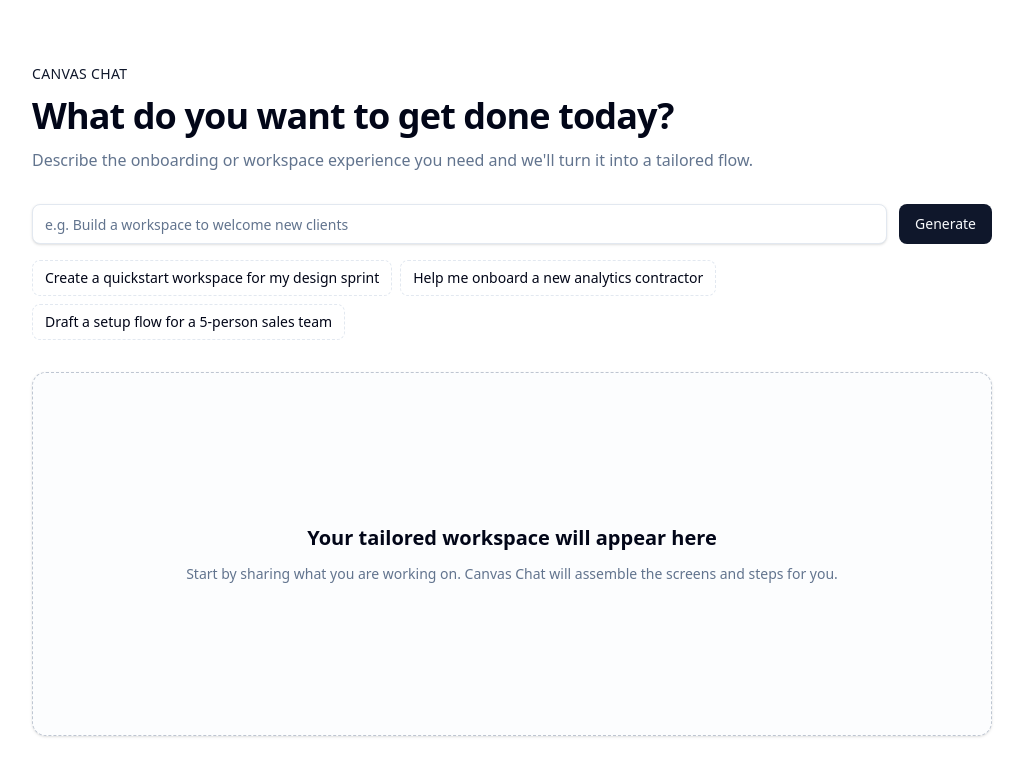
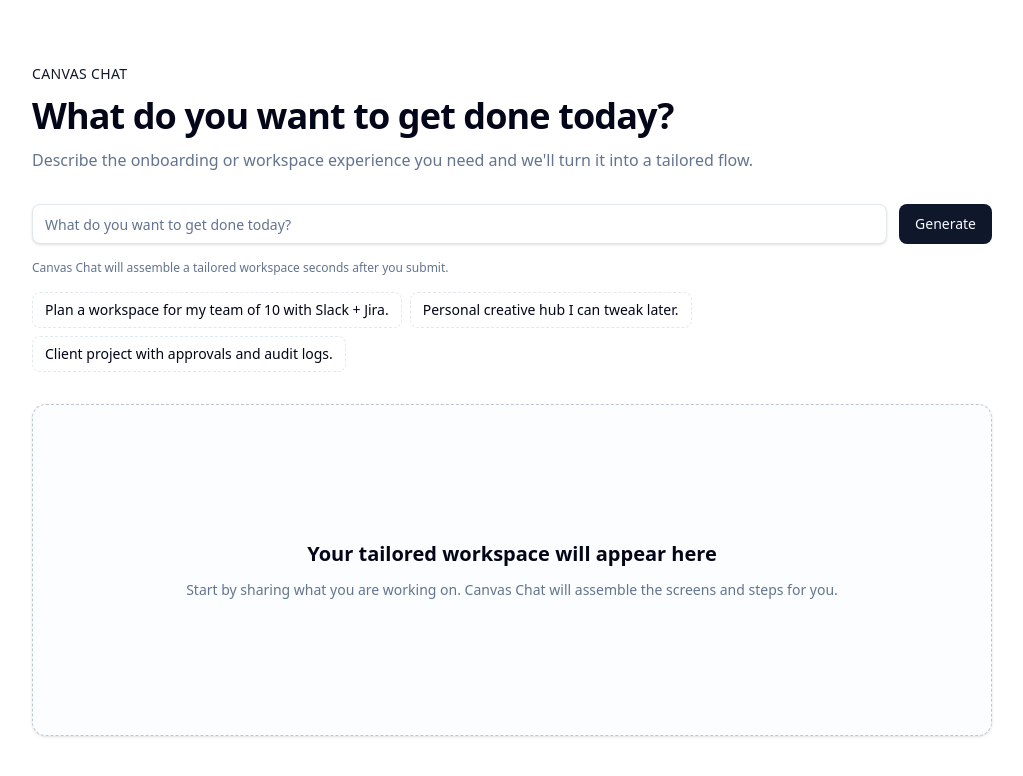
Before and after one commit to prateekjain24/gen_ui, a Next.js app: page /canvas in a window 1280 px wide. Shown: the top 776 px of the page, without its empty margins (128-1151 px from the left). Built offline with nearby package versions, Linux system fonts and the light colour scheme.

Commit message:
feat: polish canvas chat copy and example chips

```diff
--- a/src/components/canvas/CanvasChat.tsx
+++ b/src/components/canvas/CanvasChat.tsx
@@ -9,18 +9,13 @@ import { Button } from "@/components/ui/button";
 import { Card } from "@/components/ui/card";
 import { Input } from "@/components/ui/input";
 import { useStaggeredMount } from "@/hooks/useStaggeredMount";
+import { canvasCopy } from "@/lib/canvas/copy";
 import type { CanvasRecipe, CanvasRecipeId } from "@/lib/canvas/recipes";
 import { getRecipe } from "@/lib/canvas/recipes";
 import { ENV } from "@/lib/constants";
 import { createTelemetryQueue, type TelemetryQueue } from "@/lib/telemetry/events";
 import type { Field, FormPlan, StepperItem } from "@/lib/types/form";
 import { cn } from "@/lib/utils";
-
-const examplePrompts = [
-  "Create a quickstart workspace for my design sprint",
-  "Help me onboard a new analytics contractor",
-  "Draft a setup flow for a 5-person sales team",
-];
 
 type CanvasDecisionSource = "llm" | "heuristics";
 
@@ -268,7 +263,7 @@ export function CanvasChat(): React.ReactElement {
             <Input
               ref={inputRef}
               aria-label="Describe what you want to build"
-              placeholder="e.g. Build a workspace to welcome new clients"
+              placeholder={canvasCopy.placeholder}
               value={prompt}
               onChange={event => setPrompt(event.target.value)}
               className="flex-1"
@@ -285,18 +280,22 @@ export function CanvasChat(): React.ReactElement {
             </Button>
           </div>
 
+          <p className="text-xs text-muted-foreground">
+            {canvasCopy.helperText}
+          </p>
+
           <div className="flex flex-wrap items-center gap-2">
-            {examplePrompts.map(example => (
+            {canvasCopy.chips.map(chip => (
               <Button
-                key={example}
+                key={chip.prompt}
                 type="button"
                 variant="ghost"
                 size="sm"
                 className="border border-dashed border-input"
-                onClick={() => handleExampleClick(example)}
+                onClick={() => handleExampleClick(chip.prompt)}
                 disabled={isLoading}
               >
-                {example}
+                {chip.label}
               </Button>
             ))}
           </div>
--- /dev/null
+++ b/src/lib/canvas/copy.ts
@@ -0,0 +1,29 @@
+export interface CanvasChip {
+  label: string;
+  prompt: string;
+}
+
+export interface CanvasCopy {
+  placeholder: string;
+  helperText: string;
+  chips: readonly CanvasChip[];
+}
+
+export const canvasCopy: CanvasCopy = {
+  placeholder: "What do you want to get done today?",
+  helperText: "Canvas Chat will assemble a tailored workspace seconds after you submit.",
+  chips: [
+    {
+      label: "Plan a workspace for my team of 10 with Slack + Jira.",
+      prompt: "Plan a workspace for my team of 10 with Slack + Jira.",
+    },
+    {
+      label: "Personal creative hub I can tweak later.",
+      prompt: "Personal creative hub I can tweak later.",
+    },
+    {
+      label: "Client project with approvals and audit logs.",
+      prompt: "Client project with approvals and audit logs.",
+    },
+  ] as const,
+};
```
Also changed, not shown: 1 other file (tests, documents, lock files or other folders).
